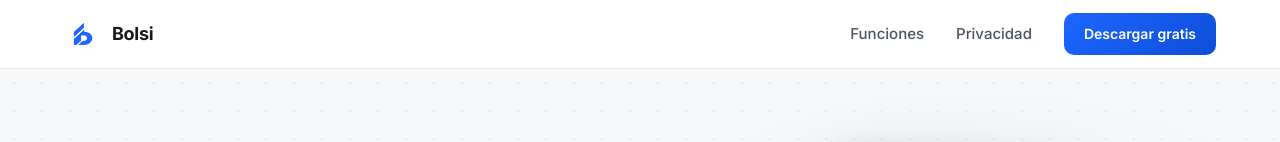
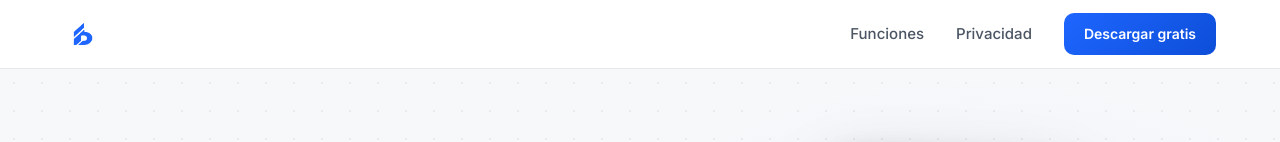
Before and after one commit to gibercode/bolsi-web, a React (Vite) app: page / in a window 1280 px wide. Shown: the top 142 px of the page. Built offline with nearby package versions, Linux system fonts and the light colour scheme.

Commit message:
fix: quita texto Bolsi del navbar, solo ícono
Co-Authored-By: Claude Sonnet 4.6 <noreply@anthropic.com>

```diff
--- a/src/components/Navbar.tsx
+++ b/src/components/Navbar.tsx
@@ -9,8 +9,7 @@ export default function Navbar() {
     <nav className={styles.nav}>
       <div className={styles.container}>
         <Link to="/" className={styles.logo}>
-          <img src="/bolsi-icon.png" alt="" className={styles.logoIcon} />
-          <span>Bolsi</span>
+          <img src="/bolsi-icon.png" alt="Bolsi" className={styles.logoIcon} />
         </Link>
         <div className={styles.links}>
           {isHome ? (
```
